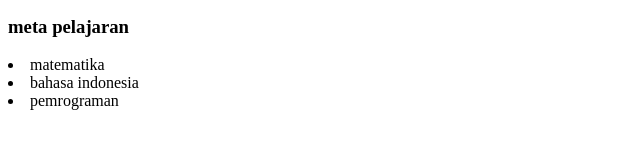
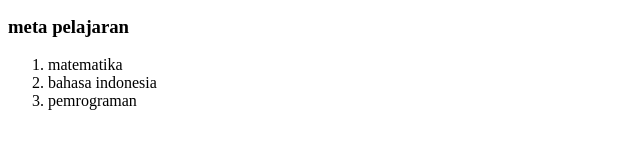
Before and after one commit to Yuniokta22/latihan2, a plain HTML site: page index.html in a window 1280 px wide. Shown: the part 169-318 px from the top of the page, 0-640 px from the left. Drawn offline with Linux system fonts and the light colour scheme.

Commit message:
mata pelajaran

```diff
--- a/index.html
+++ b/index.html
@@ -15,11 +15,11 @@
 <p>kelas <i>X RPL</i></p>
 
 <h3>meta pelajaran</h3>
-<o1>
+<ol>
 <li>matematika</li>
 <li>bahasa indonesia</li>
 <li>pemrograman</li>
-</o1>
+</ol>
 </body>
 
 </html>
```
